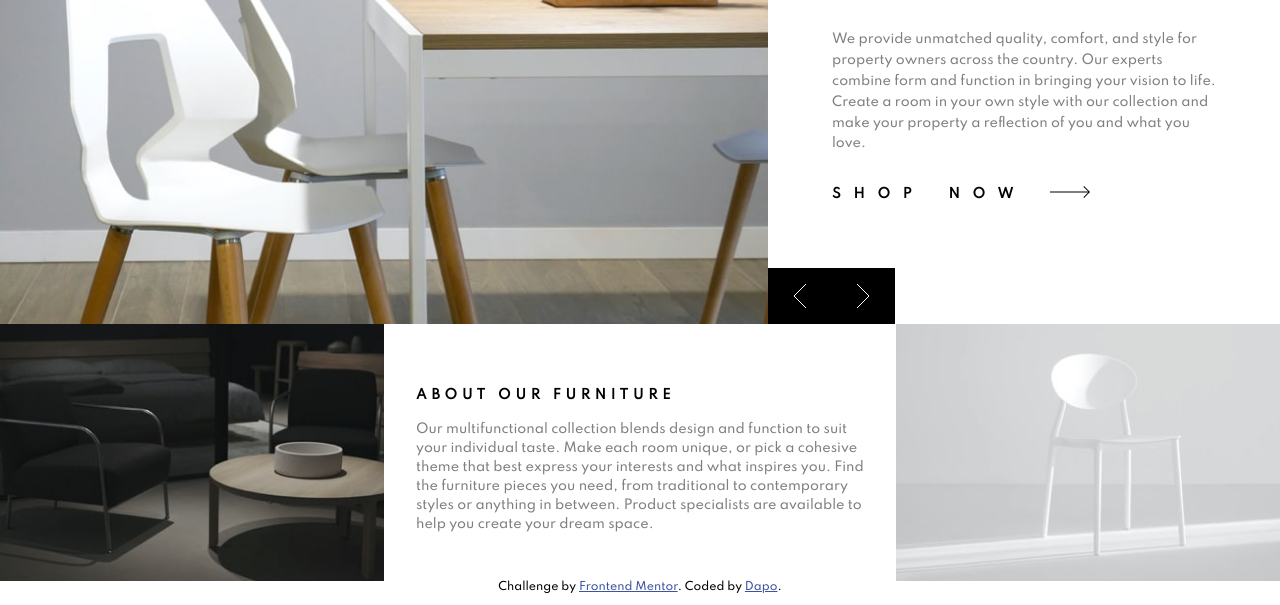
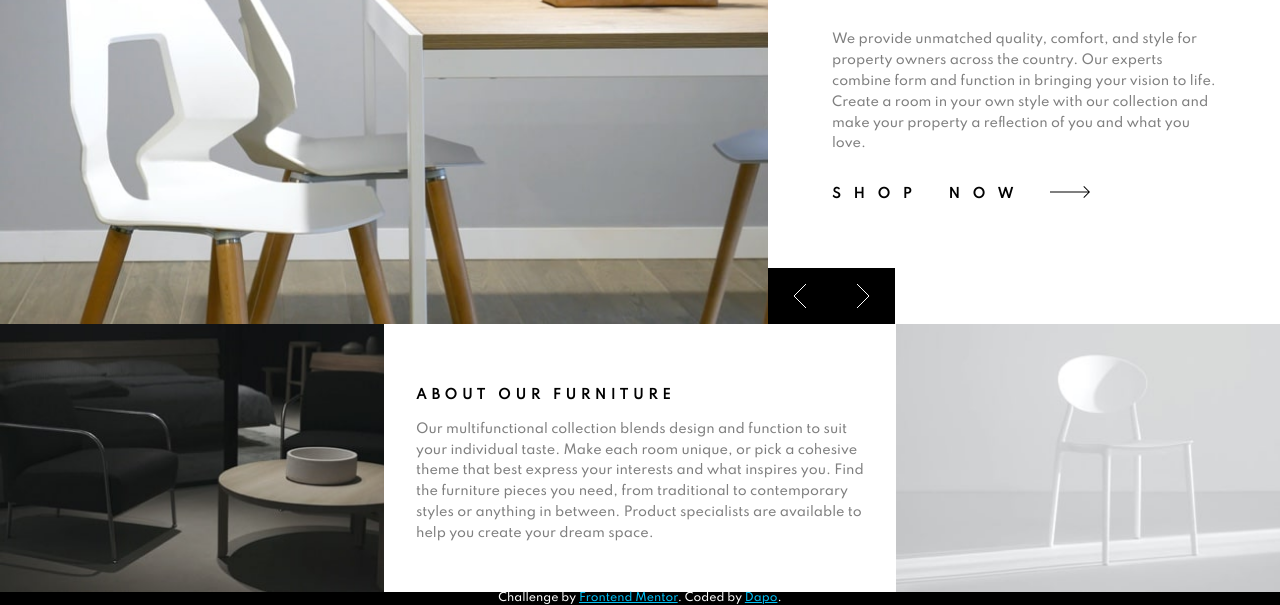
Before and after one commit to Nehemiah01/room-homepage-master, a plain HTML site: page index.html in a window 1280 px wide. Shown: the part 201-806 px from the top of the page. Drawn offline with Linux system fonts and the light colour scheme.

Commit message:
minor changes

```diff
--- a/css/style.css
+++ b/css/style.css
@@ -93,8 +93,6 @@ a:hover {
     font-size: 0.8rem;
     margin: 2rem 0;
     color: rgba(0, 0, 0, 0.5);
-}
-.about {
     line-height: 1.3rem;
 }
 .bottom-part .about-2 .about-head {
@@ -150,8 +148,14 @@ a:hover {
 .bt-image {
     display: none;
 }
-.attribution { font-size: 11px; text-align: center; }
-.attribution a { color: hsl(228, 45%, 44%); }
+.attribution {
+    font-size: 11px;
+    text-align: center;
+    background-color: #000;
+    color: #fefefe;
+}
+.attribution a { color: #00c0f6; }
+.attribution a:hover { color: #00acdb; }
 
 @media screen and (max-width:1050px) {
     .top-part {
```
